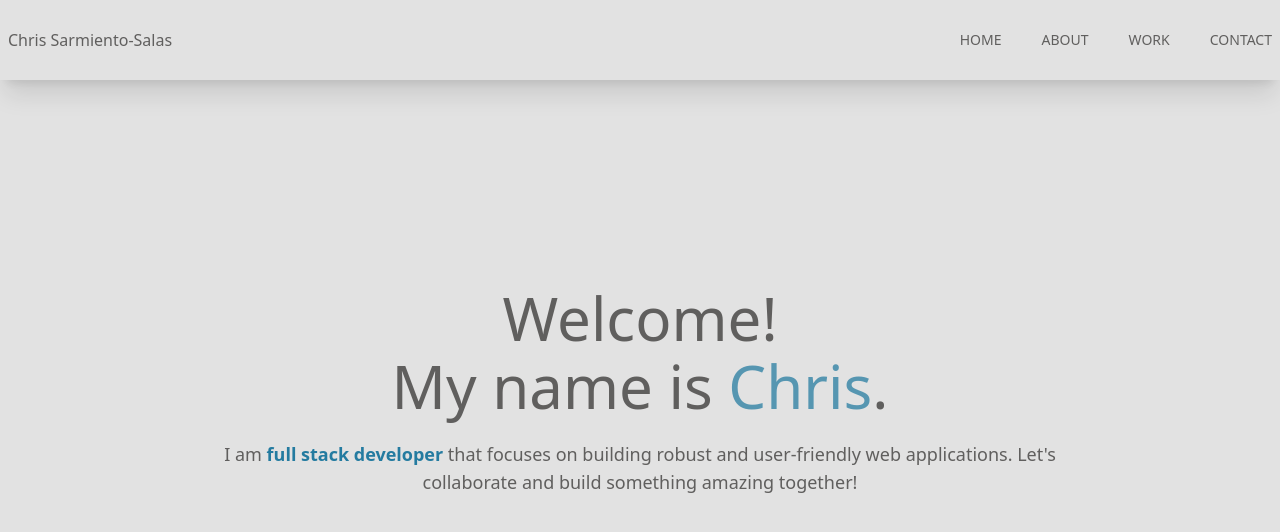
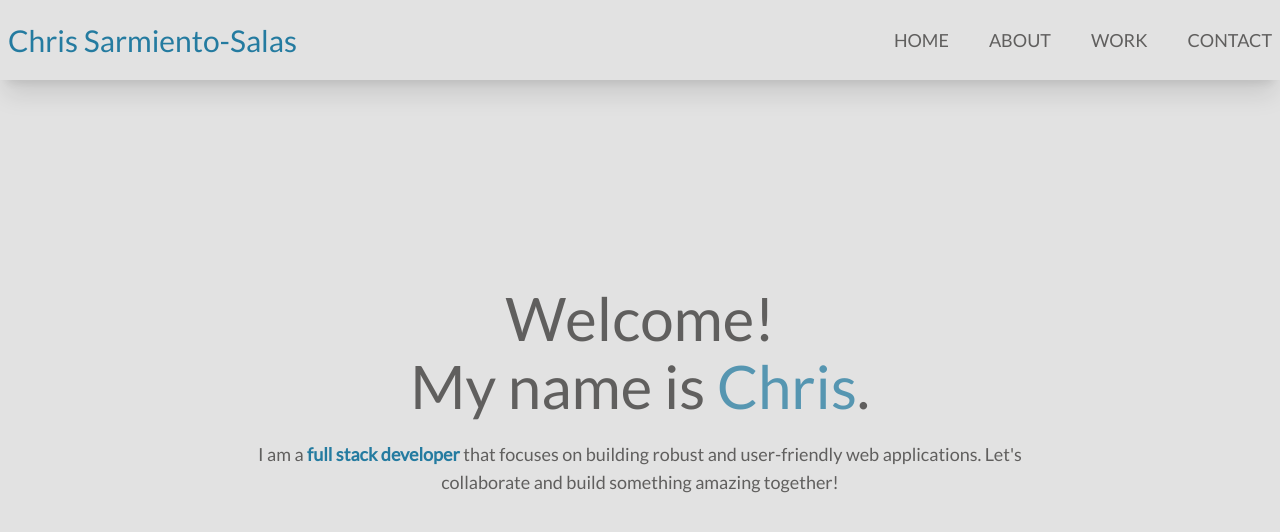
Before and after one commit to chris-15/nextjs-portfolio, a Next.js app: page / in a window 1280 px wide. Shown: the top 532 px of the page. Built offline with nearby package versions, Linux system fonts and the light colour scheme.

Commit message:
added google font and added some styling

```diff
--- a/components/HomePage.js
+++ b/components/HomePage.js
@@ -1,18 +1,26 @@
-import React from 'react'
+import React from "react";
 
 const HomePage = () => {
   return (
-    <div className='w-full h-screen text-center'>
-        <div className='max-w-[1240px] w-full h-full mx-auto p-2 flex justify-center items-center
-        '>
-            <div>
-            <h1 className='text-6xl'>Welcome!</h1>
-                <h1 className='py-2 text-6xl'>My name is <span className='text-[#247ba0] animate-pulse'>Chris</span>.</h1>
-                <p className='py-4 max-w-[70%] m-auto text-lg'>I am <span className='font-bold text-[#247ba0] '>full stack developer</span> that focuses on building robust and user-friendly web applications. Let's collaborate and build something amazing together! </p>
-            </div>
+    <div className="w-full h-screen text-center">
+      <div
+        className="max-w-[1240px] w-full h-full mx-auto p-2 flex justify-center items-center
+        "
+      >
+        <div>
+          <h1 className="text-6xl">Welcome!</h1>
+          <h1 className="py-2 text-6xl">
+            My name is{" "}
+            <span className="text-[#247ba0] animate-pulse">Chris</span>.
+          </h1>
+          <p className="py-4 max-w-[70%] m-auto text-lg">
+            I am a <span className="font-bold text-[#247ba0] ">full stack developer </span>that focuses on building robust and user-friendly web applications.
+            Let's collaborate and build something amazing together!
+          </p>
         </div>
+      </div>
     </div>
-  )
-}
+  );
+};
 
-export default HomePage
+export default HomePage;
--- a/components/Navbar.js
+++ b/components/Navbar.js
@@ -14,26 +14,26 @@ const Navbar = () => {
         {/* navbar header */}
       <div className="flex justify-between items-center w-full h-full px-2">
         <div>
-          <h1 className="sm:hidden">CSS</h1>
-          <h1 className="hidden sm:block">Chris Sarmiento-Salas</h1>
+          <h1 className="sm:hidden text-3xl text-[#247ba0] italic">CSS</h1>
+          <h1 className="hidden sm:block text-3xl text-[#247ba0] ">Chris Sarmiento-Salas</h1>
         </div>
 
         <div>
           <ul className="hidden md:flex">
             <Link href="/">
-              <li className="ml-10 text-sm uppercase hover:underline">Home</li>
+              <li className="ml-10 text-lg uppercase hover:underline">Home</li>
             </Link>
 
             <Link href="/">
-              <li className="ml-10 text-sm uppercase hover:underline">About</li>
+              <li className="ml-10 text-lg uppercase hover:underline">About</li>
             </Link>
 
             <Link href="/">
-              <li className="ml-10 text-sm uppercase hover:underline">Work</li>
+              <li className="ml-10 text-lg uppercase hover:underline">Work</li>
             </Link>
 
             <Link href="/">
-              <li className="ml-10 text-sm uppercase hover:underline">
+              <li className="ml-10 text-lg uppercase hover:underline">
                 Contact
               </li>
             </Link>
@@ -50,8 +50,7 @@ const Navbar = () => {
             {/* hamburger menu header */}
           <div>
             <div className="flex justify-between items-center w-full">
-              <h1 className="sm:hidden">CSS</h1>
-              <h1 className="hidden sm:block">Chris Sarmiento-Salas</h1>
+              <h1 className="text-3xl text-[#247ba0] italic">CSS</h1>
               <div onClick={handleNavbar} className="cursor-pointer">
                 <SlClose size={25} />
               </div>
@@ -61,21 +60,21 @@ const Navbar = () => {
           {/* hamburger menu list */}
             <ul className="py-10 flex flex-col">
               <Link href="/">
-                <li className="py-4 text-sm uppercase hover:underline">Home</li>
+                <li className="py-4 text-lg uppercase hover:underline">Home</li>
               </Link>
 
               <Link href="/">
-                <li className=" py-4 text-sm uppercase hover:underline">
+                <li className=" py-4 text-lg uppercase hover:underline">
                   About
                 </li>
               </Link>
 
               <Link href="/">
-                <li className="py-4 text-sm uppercase hover:underline">Work</li>
+                <li className="py-4 text-lg uppercase hover:underline">Work</li>
               </Link>
 
               <Link href="/">
-                <li className="py-4 text-sm uppercase hover:underline">
+                <li className="py-4 text-lg uppercase hover:underline">
                   Contact
                 </li>
               </Link>
@@ -85,9 +84,9 @@ const Navbar = () => {
             {/* need to add links and a tag properties  */}
 
             <div className="flex justify-between items-center w-full sm:w-[80%]">
-                <a className=""><SlSocialGithub size={25}/></a>
-                <a className=""><SlSocialLinkedin size={25} /></a>
-                <a className=" cursor-pointer animate-bounce"><SlDoc size={25} /></a>
+                <a className=""><SlSocialGithub size={35}/></a>
+                <a className=""><SlSocialLinkedin size={35} /></a>
+                <a className=" cursor-pointer animate-bounce"><SlDoc size={35} /></a>
             </div>
         </div>
       </div>
--- a/pages/index.js
+++ b/pages/index.js
@@ -13,6 +13,7 @@ export default function Home() {
     <Head>
       <title>Chris Sarmiento</title>
       <meta name="descritption" content="Page title"/>
+      <link href="https://fonts.googleapis.com/css2?family=Lato&family=Rubik&display=swap" rel="stylesheet"/>
     </Head>
 
     <Navbar />
--- a/styles/globals.css
+++ b/styles/globals.css
@@ -7,3 +7,7 @@
     @apply bg-[#E2E2E2] text-[#605F5E]
   }
 }
+
+body {
+  font-family: 'Lato', sans-serif;
+}
```
